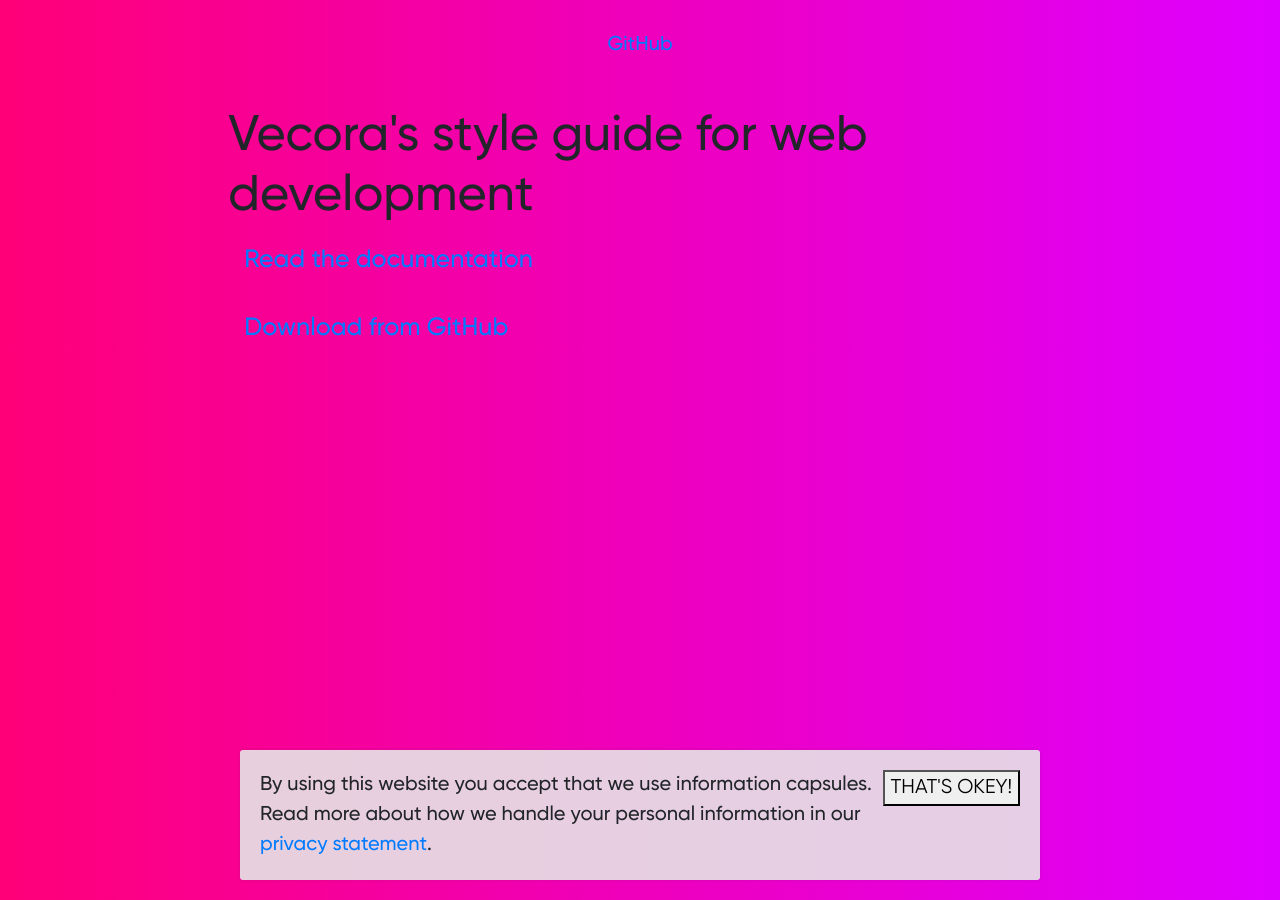
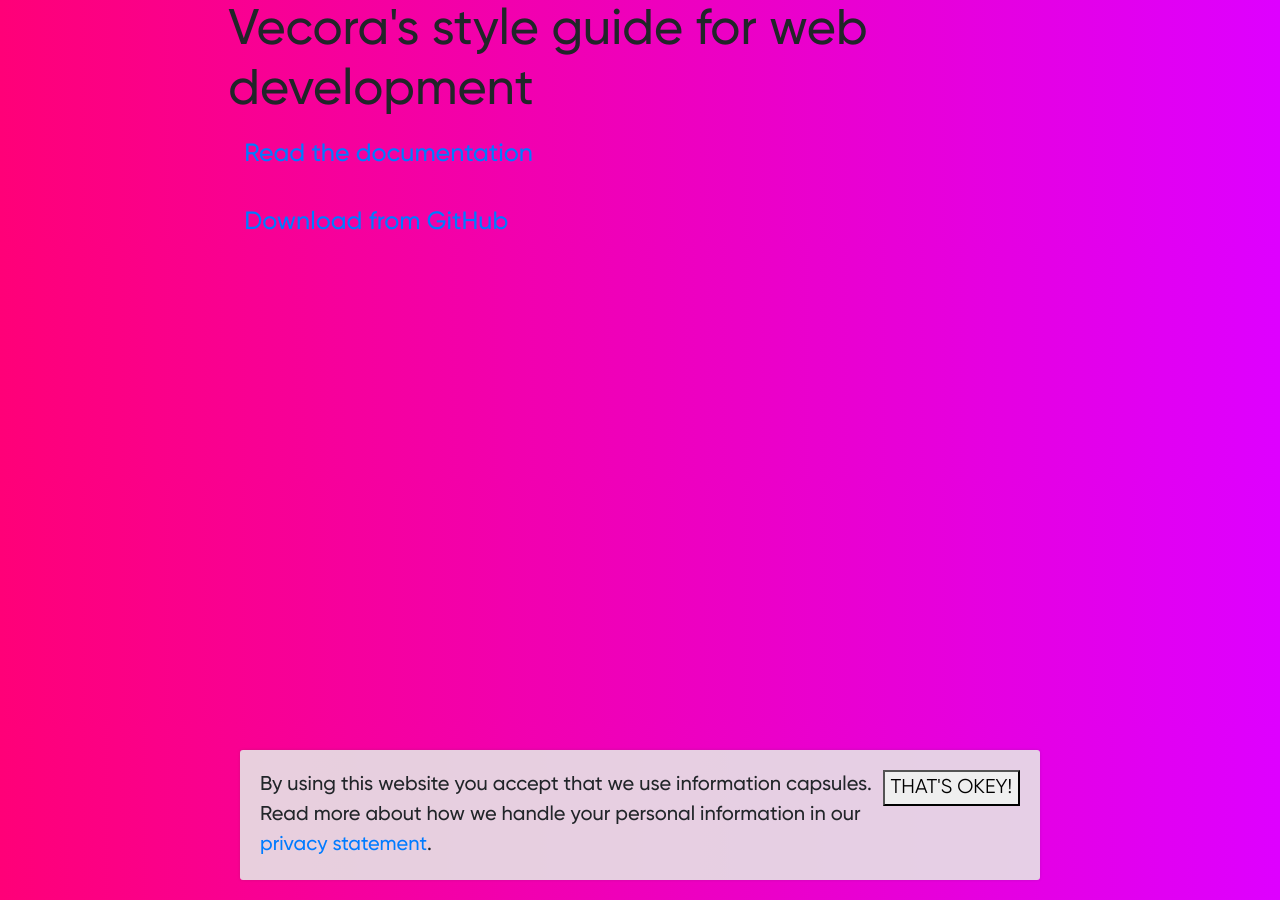
Before and after one commit to vecora/ds-vecora, a Jekyll site: the page built from docs/index.md, in a window 1280 px wide. Built offline with Jekyll 4.4.1, drawn with Linux system fonts in a browser that asks for light colours; some web fonts are replaced.

Commit message:
no need for that

```diff
--- a/_layouts/frontpage.html
+++ b/_layouts/frontpage.html
@@ -11,12 +11,6 @@
 </head>
 
 <body data-spy="scroll" data-target="#document-nav" data-offset="0" class="docs-frontpage">
-
-  <header>
-    <br>
-    <p class="text-center"><a href="https://github.com/vecora/sg-vecora">GitHub</a></p>
-    <br>
-  </header>
 
   <main>
     <div class="container-fluid">
```
